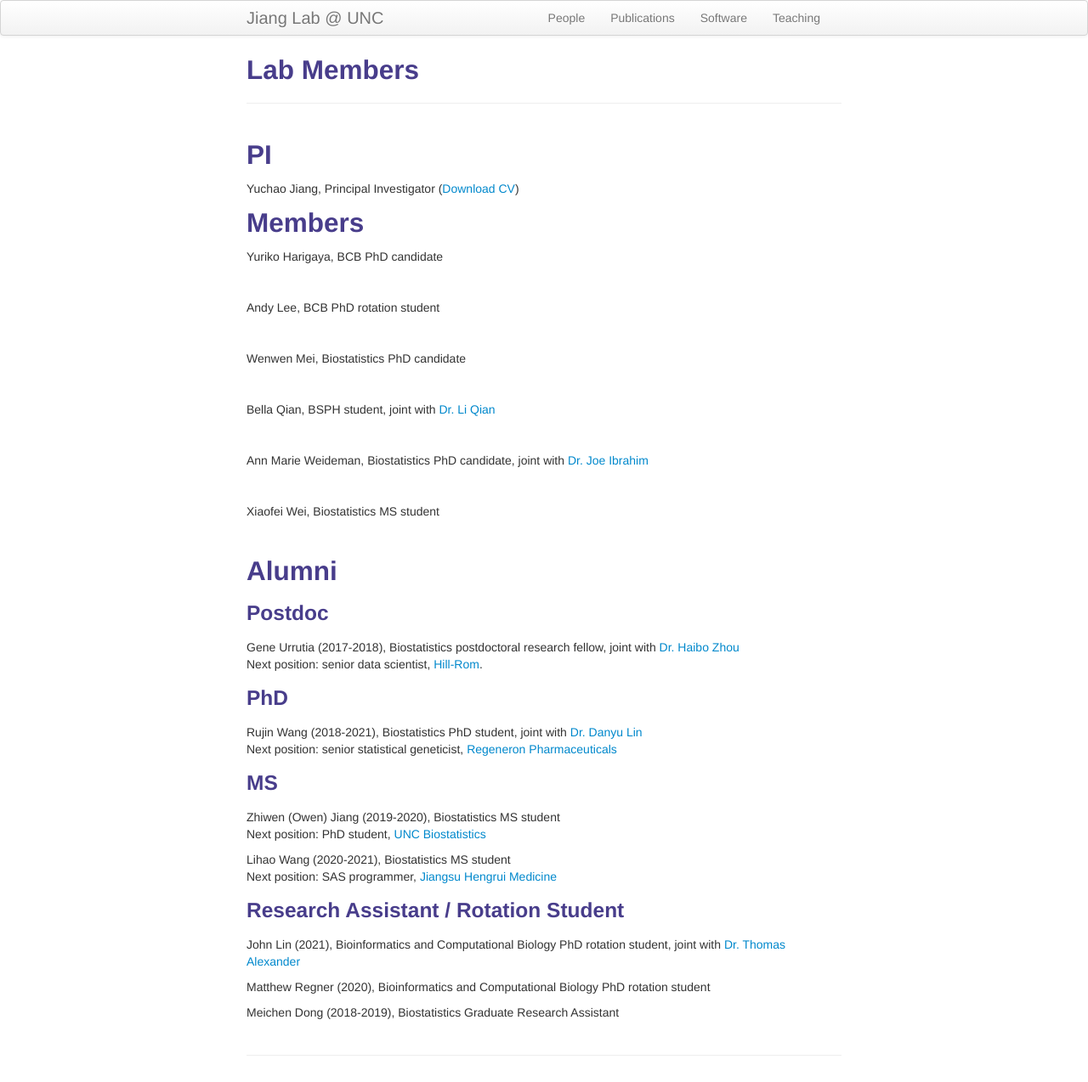
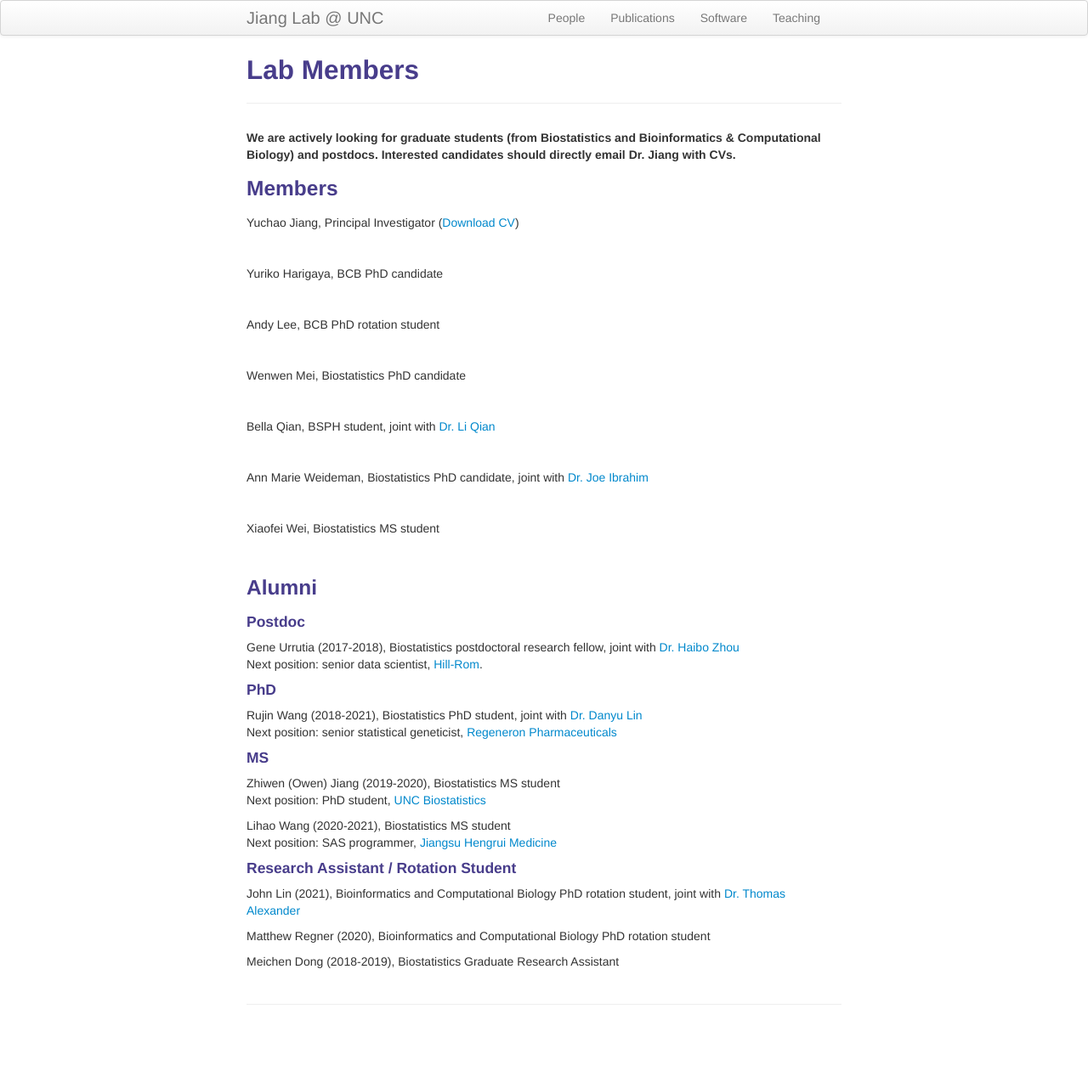
Before and after one commit to yuchaojiang/yuchaojiang.github.io, a Jekyll site: the page built from pages/people.md, in a window 1280 px wide. Shown: the whole page at 85% size. Built offline with Jekyll 4.4.1, drawn with Linux system fonts in a browser that asks for light colours; after the commit the page ends 1214 px from its top, so only the background shows below that.

Commit message:
Update people.md

```diff
--- a/pages/people.md
+++ b/pages/people.md
@@ -4,12 +4,13 @@ title: Lab Members
 description: Jiang Lab Members
 ---
 
+**We are actively looking for graduate students (from Biostatistics and Bioinformatics & Computational Biology) and postdocs. Interested candidates should directly email Dr. Jiang with CVs.**
 
-## PI
+### Members
 
 Yuchao Jiang, Principal Investigator (<a href="https://www.dropbox.com/s/re2aqb8qztxveb9/CV_Yuchao_Jiang.pdf?dl=0" title="Download CV as PDF">Download CV</a>)
 
-## Members
+<br/>
 
 Yuriko Harigaya, BCB PhD candidate
 
@@ -37,24 +38,24 @@ Xiaofei Wei, Biostatistics MS student
 
 
 
-## Alumni
+### Alumni
 
-### Postdoc
+#### Postdoc
 Gene Urrutia (2017-2018), Biostatistics postdoctoral research fellow, joint with [Dr. Haibo Zhou](http://sph.unc.edu/adv_profile/haibo-zhou-phd/) <br/>
 Next position: senior data scientist, [Hill-Rom](https://www.hill-rom.com/usa/).
 
-### PhD
+#### PhD
 Rujin Wang (2018-2021), Biostatistics PhD student, joint with [Dr. Danyu Lin](https://sph.unc.edu/adv_profile/danyu-lin-phd/) <br/>
 Next position: senior statistical geneticist, [Regeneron Pharmaceuticals](https://www.regeneron.com/)
 
-### MS
+#### MS
 Zhiwen (Owen) Jiang (2019-2020), Biostatistics MS student <br/>
 Next position: PhD student, [UNC Biostatistics](https://sph.unc.edu/bios/biostatistics/)
 
 Lihao Wang (2020-2021), Biostatistics MS student <br/>
 Next position: SAS programmer, [Jiangsu Hengrui Medicine](http://www.hrs.com.cn/)
 
-### Research Assistant / Rotation Student
+#### Research Assistant / Rotation Student
 John Lin (2021), Bioinformatics and Computational Biology PhD rotation student, joint with [Dr. Thomas Alexander](https://unclineberger.org/directory/thomas-alexander/) <br/>
 
 Matthew Regner (2020), Bioinformatics and Computational Biology PhD rotation student <br/>
```
